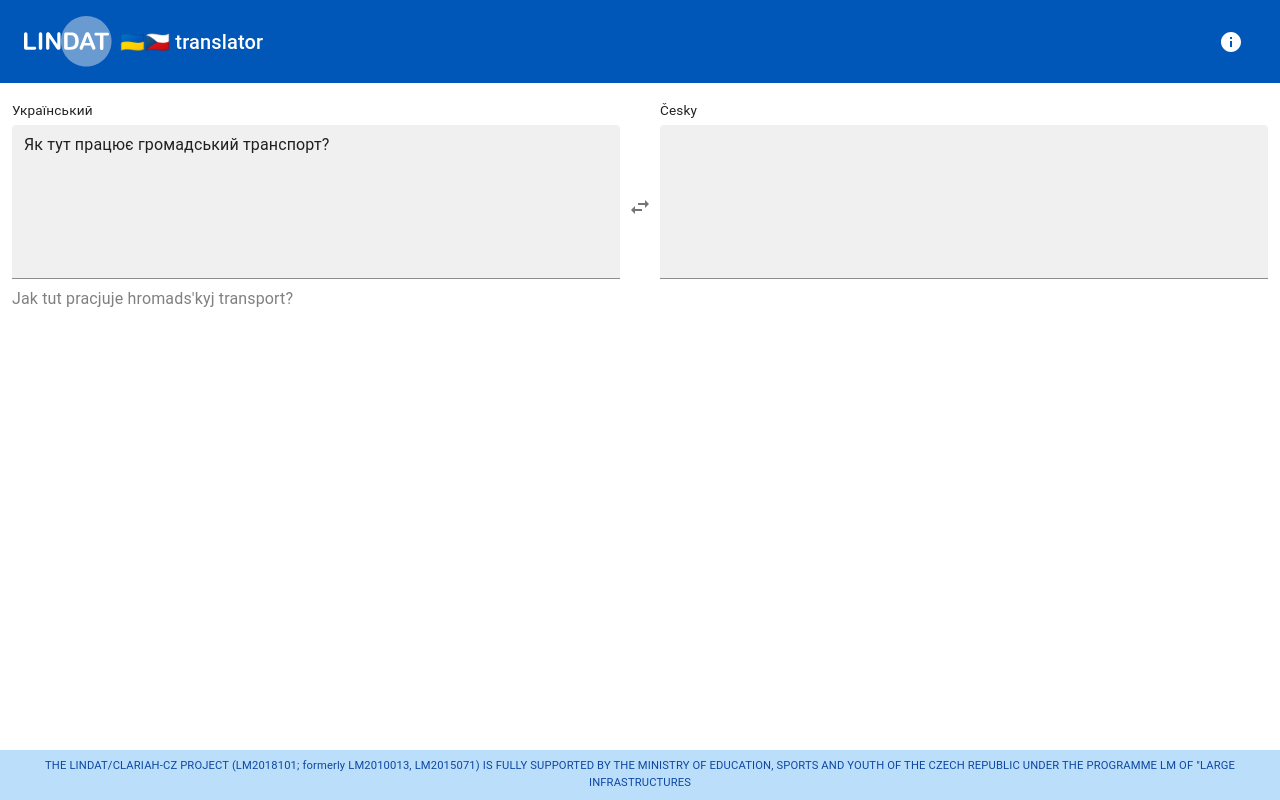
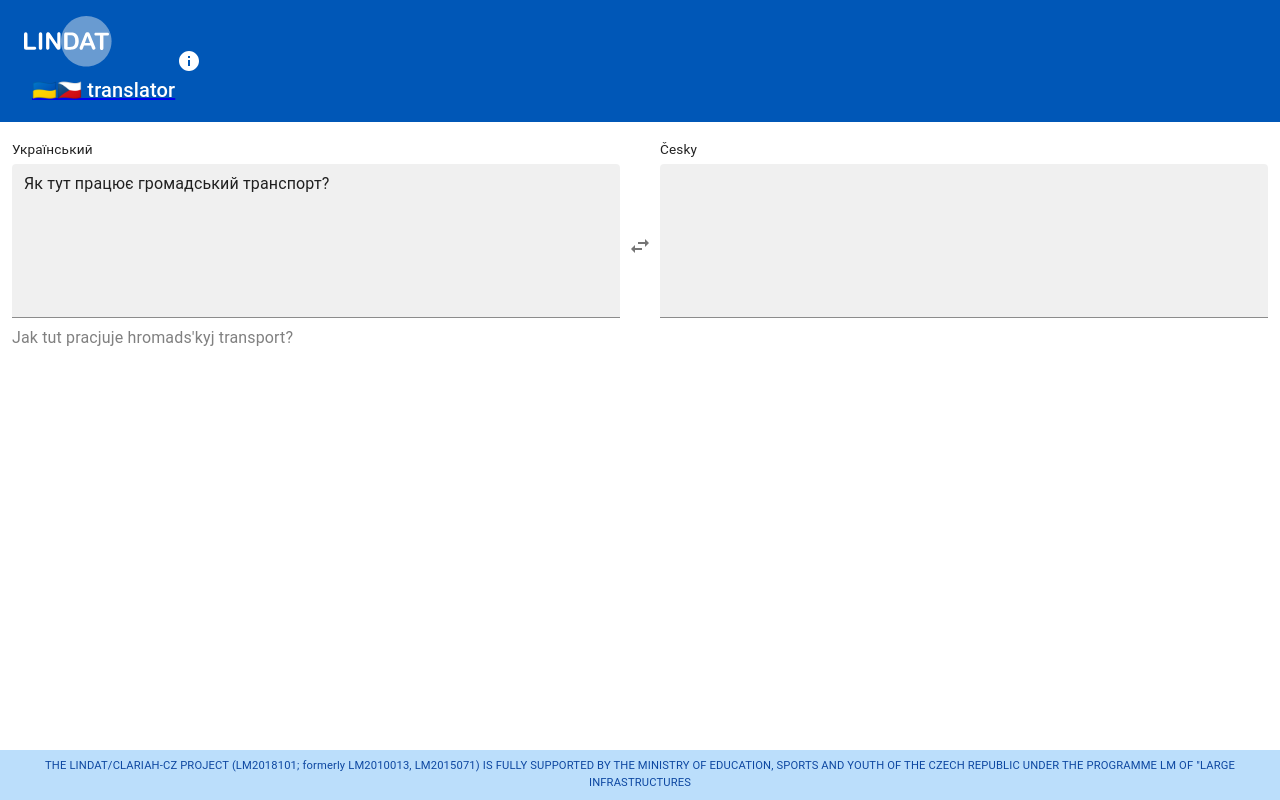
Before and after one commit to ufal/charles-translator-web-frontend, a Next.js app: page / in a window 1280 px wide. Built offline with nearby package versions, Linux system fonts and the light colour scheme; what debounce-promise would draw is missing.

Commit message:
add link to home

```diff
--- a/src/components/layout.js
+++ b/src/components/layout.js
@@ -4,6 +4,7 @@ import CssBaseline from "@mui/material/CssBaseline";
 import { Typography, AppBar, Toolbar, IconButton } from "@mui/material";
 import { Info as InfoIcon } from "@mui/icons-material";
 import { blue } from "@mui/material/colors";
+import Link from "next/link";
 
 const Container = styled.div`
   display: flex;
@@ -38,7 +39,12 @@ function Layout({ children }) {
       <Container>
         <AppBar position="static" sx={{ bgcolor: "#0057b7" }} elevation={0}>
           <Toolbar sx={{ padding: 2 }}>
-            <img src="/static/img/lindat-logo.svg" style={{ width: "88px" }} />
+            <Link href="/">
+              <a>
+                <img
+                  src="/static/img/lindat-logo.svg"
+                  style={{ width: "88px" }}
+                />
                 <Typography
                   variant="h6"
                   component="div"
@@ -47,7 +53,9 @@ function Layout({ children }) {
                 >
                   🇺🇦🇨🇿 translator
                 </Typography>
-            <a href="/settings">
+              </a>
+            </Link>
+            <Link href="/settings">
               <IconButton
                 size="small"
                 edge="start"
@@ -57,7 +65,7 @@ function Layout({ children }) {
               >
                 <InfoIcon />
               </IconButton>
-            </a>
+            </Link>
           </Toolbar>
         </AppBar>
         {children}
```
Lines whose indentation alone changed are shown as unchanged.
